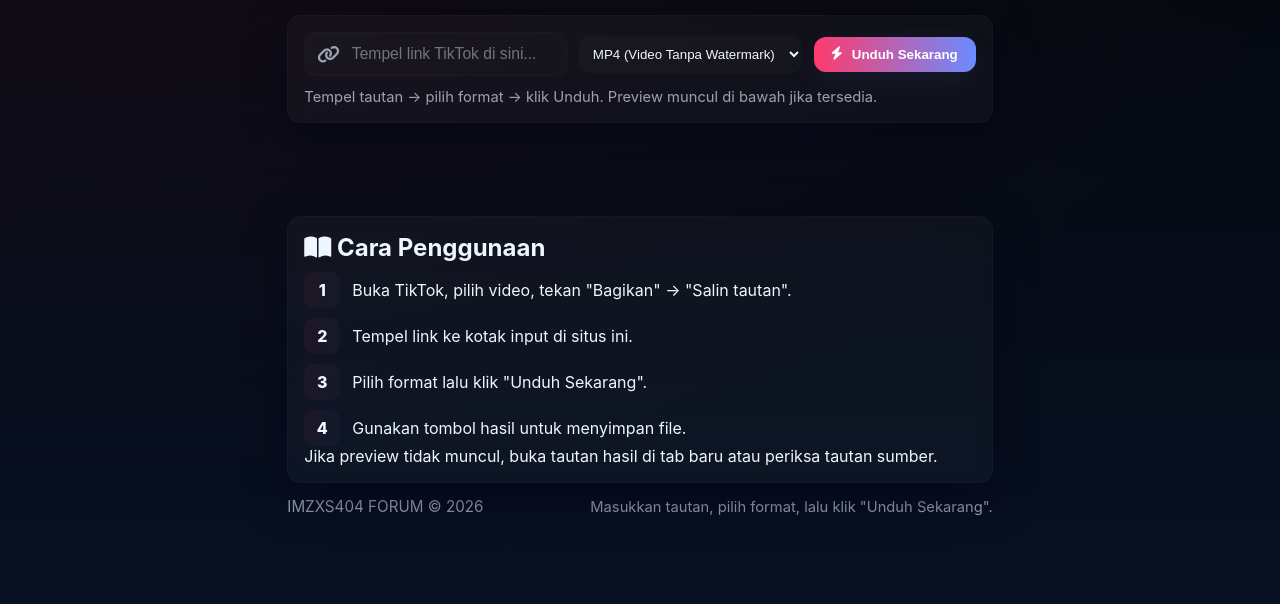
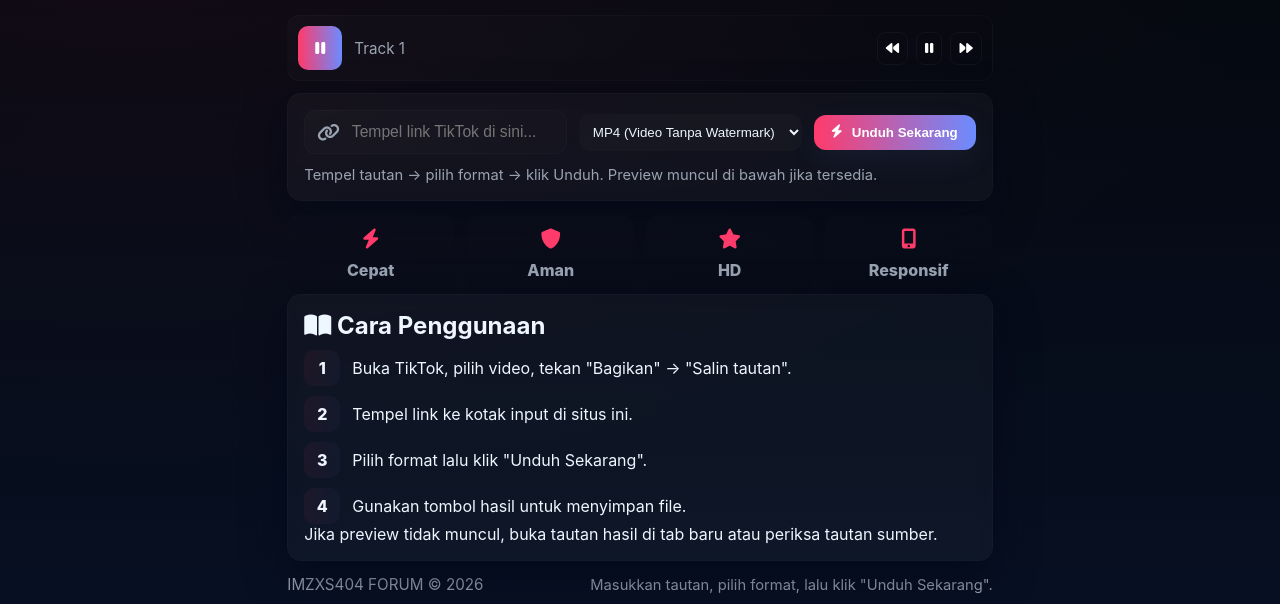
Before and after one commit to imamnawawipurworejo-dotcom/titkok-downloader-no-watermak, a website: page public/index.html in a window 1280 px wide. Shown: the part 196-800 px from the top of the page. Drawn offline with Linux system fonts and the light colour scheme.

Commit message:
Feature: add music folder + player (5-track playlist), persist feature animations, music widget and player script

```diff
--- a/public/index.html
+++ b/public/index.html
@@ -31,6 +31,19 @@
             <h1 class="title">TikTok <span class="accent">Downloader</span></h1>
             <div class="subtitle">Unduh video TikTok tanpa watermark — MP4, MP3, slideshow foto</div>
           </div>
+        </div>
+      </div>
+
+      <!-- Music widget: reads /music/playlist.json and plays up to 5 tracks -->
+      <div id="musicWidget" class="music-widget" aria-hidden="false">
+        <div class="music-left">
+          <button id="playToggle" class="music-btn" aria-label="Play music"><i class="fas fa-play"></i></button>
+          <div id="musicTitle" class="music-title">No music loaded</div>
+        </div>
+        <div class="music-controls">
+          <button id="prevTrack" class="ctrl"><i class="fas fa-backward"></i></button>
+          <button id="playPause" class="ctrl"><i class="fas fa-play"></i></button>
+          <button id="nextTrack" class="ctrl"><i class="fas fa-forward"></i></button>
         </div>
       </div>
 
@@ -125,6 +138,7 @@
     </main>
   </div>
 
+  <script src="music/player.js"></script>
   <script src="script.js"></script>
 </body>
 </html>
--- /dev/null
+++ b/public/music/player.js
@@ -0,0 +1,94 @@
+(function(){
+  // Simple music player that reads public/music/playlist.json
+  const playlistPath = '/music/playlist.json';
+  let playlist = [];
+  let current = 0;
+  let audio;
+  let isPlaying = false;
+
+  function qs(id){return document.getElementById(id)}
+
+  function setTitle(t){const el = qs('musicTitle'); if(el) el.textContent = t}
+
+  function loadTrack(index){
+    if(!playlist.length) return;
+    current = (index + playlist.length) % playlist.length;
+    const tr = playlist[current];
+    if(!tr) return;
+    if(!audio) audio = new Audio();
+    audio.src = '/music/' + tr.file;
+    audio.loop = false;
+    audio.preload = 'auto';
+    setTitle(tr.title || tr.file);
+  }
+
+  function play(){
+    if(!audio) return;
+    audio.play().then(()=>{
+      isPlaying = true; updatePlayIcons();
+    }).catch(()=>{
+      // Autoplay blocked — show play overlay
+      showPlayOverlay();
+    });
+  }
+  function pause(){ if(audio){ audio.pause(); isPlaying=false; updatePlayIcons(); } }
+
+  function next(){ loadTrack(current+1); if(isPlaying) play(); }
+  function prev(){ loadTrack(current-1); if(isPlaying) play(); }
+
+  function updatePlayIcons(){
+    const ico = qs('playPause');
+    const main = qs('playToggle');
+    if(!ico || !main) return;
+    if(isPlaying){ ico.innerHTML = '<i class="fas fa-pause"></i>'; main.innerHTML = '<i class="fas fa-pause"></i>'; }
+    else { ico.innerHTML = '<i class="fas fa-play"></i>'; main.innerHTML = '<i class="fas fa-play"></i>'; }
+  }
+
+  function showPlayOverlay(){
+    // minimal overlay: ask user to click the play button
+    const overlay = document.createElement('div');
+    overlay.className = 'play-overlay';
+    overlay.innerHTML = '<div>Audio dimatikan oleh browser. Klik tombol Play untuk mendengarkan.</div>';
+    document.body.appendChild(overlay);
+    setTimeout(()=>{ overlay.addEventListener('click', ()=>{ overlay.remove(); tryEnableAudio(); }); },50);
+  }
+
+  function tryEnableAudio(){
+    if(!audio) return;
+    audio.play().then(()=>{ isPlaying = true; updatePlayIcons(); }).catch(()=>{});
+  }
+
+  function bindControls(){
+    const playPause = qs('playPause');
+    const prevBtn = qs('prevTrack');
+    const nextBtn = qs('nextTrack');
+    const toggle = qs('playToggle');
+    if(playPause) playPause.addEventListener('click', ()=>{ if(isPlaying) { pause(); } else { play(); } });
+    if(prevBtn) prevBtn.addEventListener('click', ()=>{ prev(); });
+    if(nextBtn) nextBtn.addEventListener('click', ()=>{ next(); });
+    if(toggle) toggle.addEventListener('click', ()=>{ if(isPlaying) { pause(); } else { play(); } });
+    // When audio ends, play next
+    if(audio) audio.addEventListener('ended', ()=>{ next(); });
+  }
+
+  // init
+  fetch(playlistPath).then(r=>r.json()).then(data=>{
+    if(!data || !Array.isArray(data.tracks)) return;
+    playlist = data.tracks.slice(0,5);
+    if(!playlist.length) return;
+    loadTrack(0);
+    bindControls();
+    // attempt autoplay on user entry
+    try {
+      audio.play().then(()=>{ isPlaying=true; updatePlayIcons(); }).catch(()=>{ /* blocked */ updatePlayIcons(); });
+    } catch(e){ /* ignore */ }
+  }).catch(()=>{
+    // no playlist found — keep widget in disabled state
+    setTitle('No music');
+  });
+
+  // expose for debugging
+  window.musicPlayer = {
+    play, pause, next, prev, loadTrack
+  };
+})();
--- /dev/null
+++ b/public/music/playlist.json
@@ -0,0 +1,9 @@
+{
+  "tracks": [
+    { "file": "track1.mp3", "title": "Track 1" },
+    { "file": "track2.mp3", "title": "Track 2" },
+    { "file": "track3.mp3", "title": "Track 3" },
+    { "file": "track4.mp3", "title": "Track 4" },
+    { "file": "track5.mp3", "title": "Track 5" }
+  ]
+}
--- a/public/style.css
+++ b/public/style.css
@@ -1,5 +1,6 @@
 /* UI: livelier styles, animations, interactions
    Preserves all IDs and element structure used by script.js
+   Adds music widget styles and ensures feature animations persist
 */
 :root{
   --accent:#ff3b6b;
@@ -42,7 +43,7 @@
 .hidden{display:none!important}
 @keyframes spin{to{transform:rotate(360deg)}}
 .features-grid{display:grid;grid-template-columns:repeat(4,1fr);gap:12px;margin-top:12px}
-.feature{background:linear-gradient(180deg,rgba(255,255,255,0.01),rgba(0,0,0,0.02));padding:14px;border-radius:12px;display:flex;flex-direction:column;align-items:center;gap:10px;transform:translateY(8px);opacity:0;animation:pop .6s cubic-bezier(.2,.9,.3,1) forwards;animation-delay:var(--d)}
+.feature{background:linear-gradient(180deg,rgba(255,255,255,0.01),rgba(0,0,0,0.02));padding:14px;border-radius:12px;display:flex;flex-direction:column;align-items:center;gap:10px;transform:none;opacity:1;animation:pop .6s cubic-bezier(.2,.9,.3,1) forwards;animation-delay:var(--d);animation-fill-mode:both}
 .feature .icon i{font-size:20px;color:var(--accent)}
 .feature .label{font-weight:800;color:var(--muted)}
 @keyframes pop{0%{opacity:0;transform:translateY(10px) scale(.98)}60%{opacity:1;transform:translateY(-6px) scale(1.02)}100%{transform:translateY(0) scale(1)}}
@@ -72,3 +73,14 @@
 .hero .logo{animation:floaty 4s ease-in-out infinite}
 /* focus styles */
 input[type='text']:focus, select:focus, button:focus{box-shadow:0 8px 24px rgba(107,140,255,0.08);outline:none}
+
+/* Music widget styles */
+.music-widget{display:flex;align-items:center;justify-content:space-between;gap:12px;padding:10px;border-radius:12px;background:linear-gradient(90deg,rgba(255,255,255,0.02),rgba(0,0,0,0.02));border:1px solid rgba(255,255,255,0.02);margin-bottom:12px}
+.music-left{display:flex;align-items:center;gap:12px}
+.music-btn{width:44px;height:44px;border-radius:10px;border:0;background:linear-gradient(90deg,var(--accent),var(--accent-2));color:#fff;display:flex;align-items:center;justify-content:center;font-size:16px;cursor:pointer}
+.music-title{font-size:0.95rem;color:var(--muted)}
+.music-controls{display:flex;gap:8px}
+.music-controls .ctrl{background:transparent;border:1px solid rgba(255,255,255,0.04);padding:8px;border-radius:8px;color:#fff;cursor:pointer}
+
+/* small overlay shown if autoplay blocked */
+.play-overlay{position:fixed;inset:auto 16px 16px auto;background:linear-gradient(90deg,var(--accent),var(--accent-2));color:#fff;padding:10px 14px;border-radius:10px;box-shadow:0 10px 30px rgba(0,0,0,0.4);z-index:60}
```
Also changed, not shown: public/music/README.md (added).
